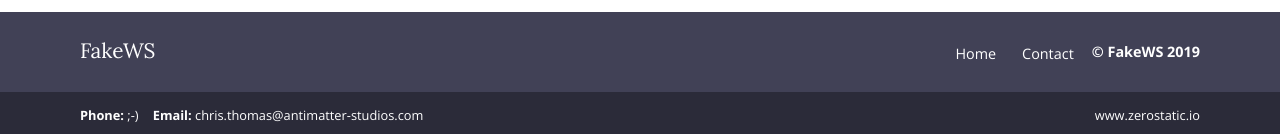
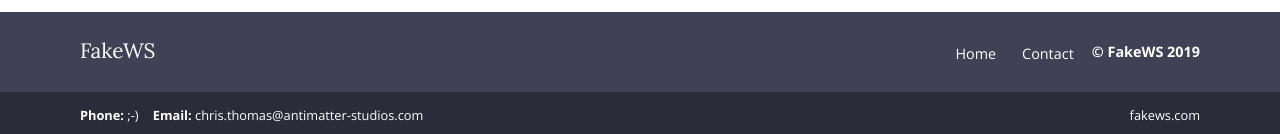
Before and after one commit to fakews/website, a Jekyll site: the page built from index.html, in a window 1280 px wide. Shown: the part 1511-1645 px from the top of the page. Built offline with Jekyll 4.4.1, drawn with Linux system fonts in a browser that asks for light colours.

Commit message:
fix the subfooter

```diff
--- a/_config.yml
+++ b/_config.yml
@@ -3,6 +3,8 @@ exclude: ['README.md']
 permalink: pretty
 title: 'FakeWS'
 encoding: utf-8
+domain: fakews.com
+url: https://fakews.com
 
 collections:
   services:
--- a/_includes/sub-footer.html
+++ b/_includes/sub-footer.html
@@ -9,7 +9,7 @@
                 {{ site.data.contact.email }}</a></li>
           </ul>
           <ul>
-            <li><a href="https://www.zerostatic.io">www.zerostatic.io</a></li>
+            <li><a href="{{ site.url }}">{{ site.domain }}</a></li>
           </ul>
         </div>
       </div>
```
